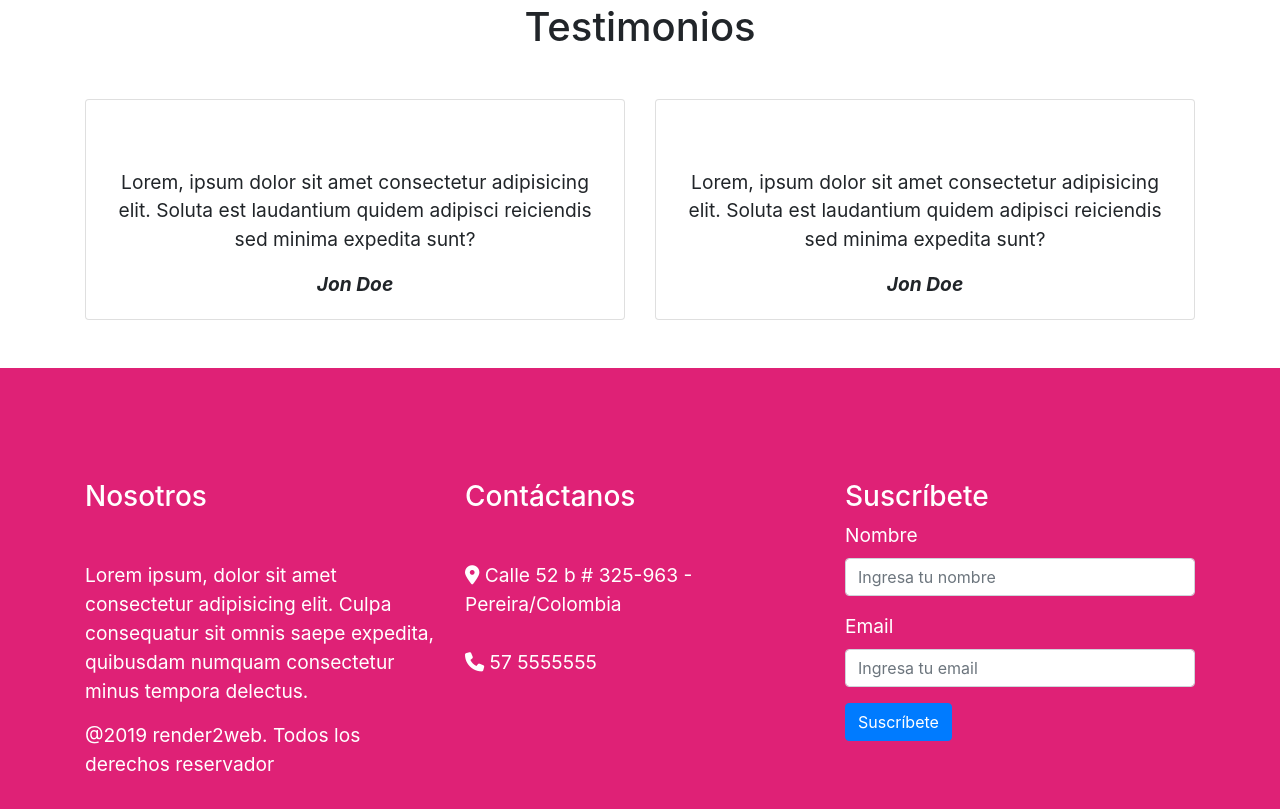
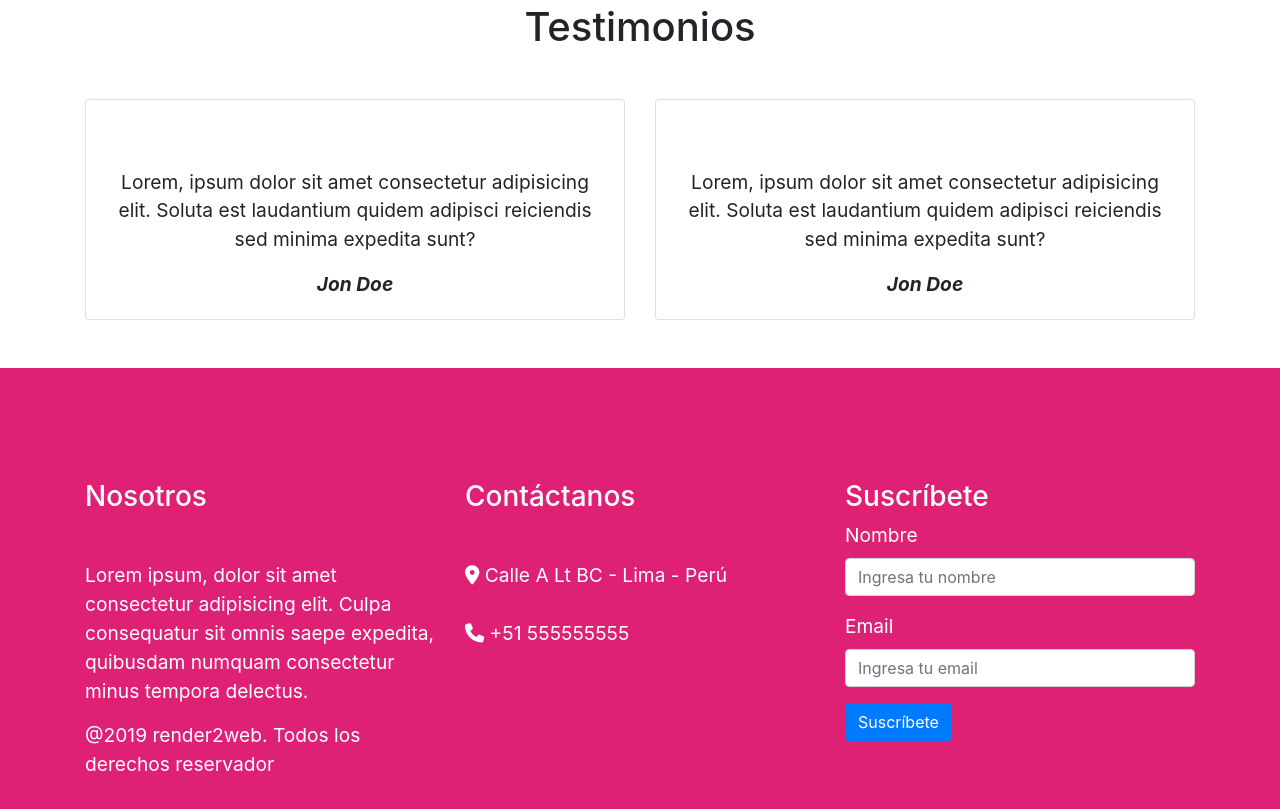
Before and after one commit to cartostech/agencia_digital, a plain HTML site: page index.html in a window 1280 px wide. Shown: the part 2557-3366 px from the top of the page. Drawn offline with nearby package versions, Linux system fonts and the light colour scheme.

Commit message:
Update index.html

```diff
--- a/index.html
+++ b/index.html
@@ -189,10 +189,10 @@
                             <h3 class="mt-5">Contáctanos</h3>
                             <p class="mt-5">
                                 <i class="fas fa-map-marker-alt"></i>
-                                Calle 52 b # 325-963 - Pereira/Colombia
+                                Calle A Lt BC - Lima - Perú
                                 <br><br>
                                 <i class="fas fa-phone"></i>
-                                57 5555555
+                                +51 555555555
                             </p>
                         </div>
 
```
